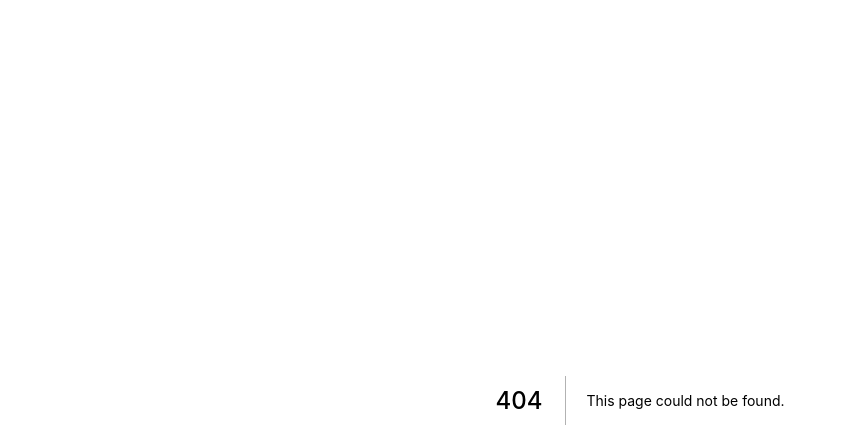
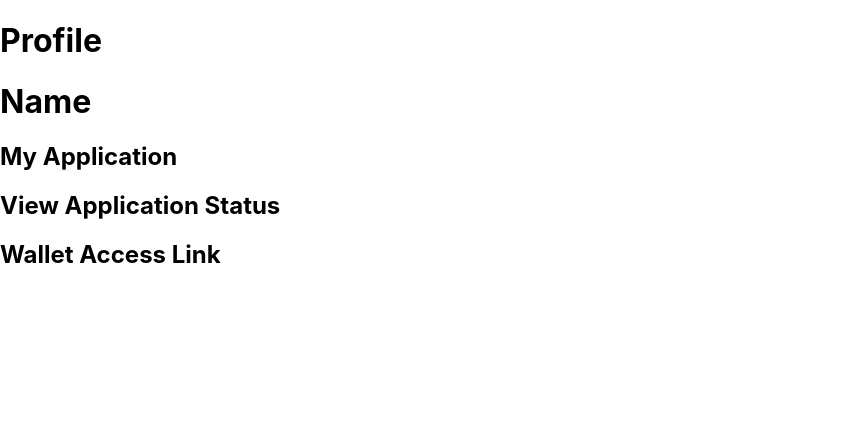
Before and after one commit to Hello-World-Purdue/hw21-frontend, a Next.js app: page /profile in a window 1280 px wide. Before the commit this address had no page. Shown: the top 448 px of the page, without its empty margins (0-847 px from the left). Built offline with nearby package versions, Linux system fonts and the light colour scheme.

Commit message:
Added basic layout for profile page

```diff
--- /dev/null
+++ b/pages/profile.tsx
@@ -0,0 +1,17 @@
+export default function Profile() {
+  return (
+    <div>
+      <h1>Profile</h1>
+      <h1>Name</h1>
+      <a>
+        <h2>My Application</h2>
+      </a>
+      <a>
+        <h2>View Application Status</h2>
+      </a>
+      <a>
+        <h2>Wallet Access Link</h2>
+      </a>
+    </div>
+  );
+}
```
Also changed, not shown: pages/index.tsx (+6 -6 lines).
